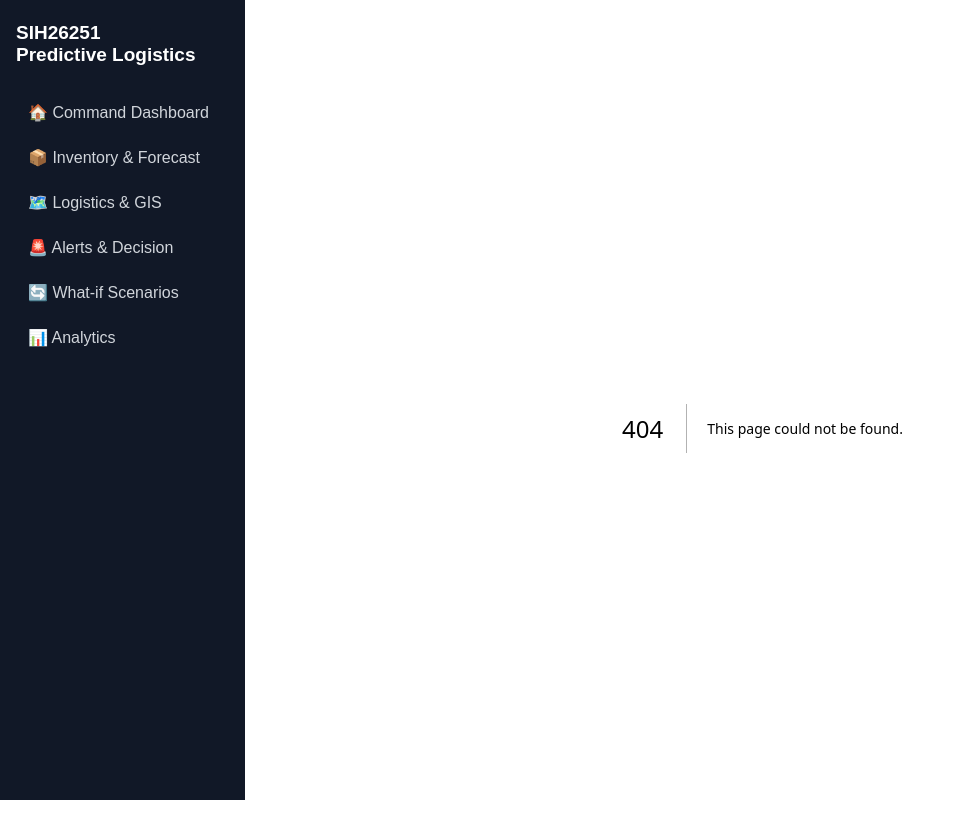
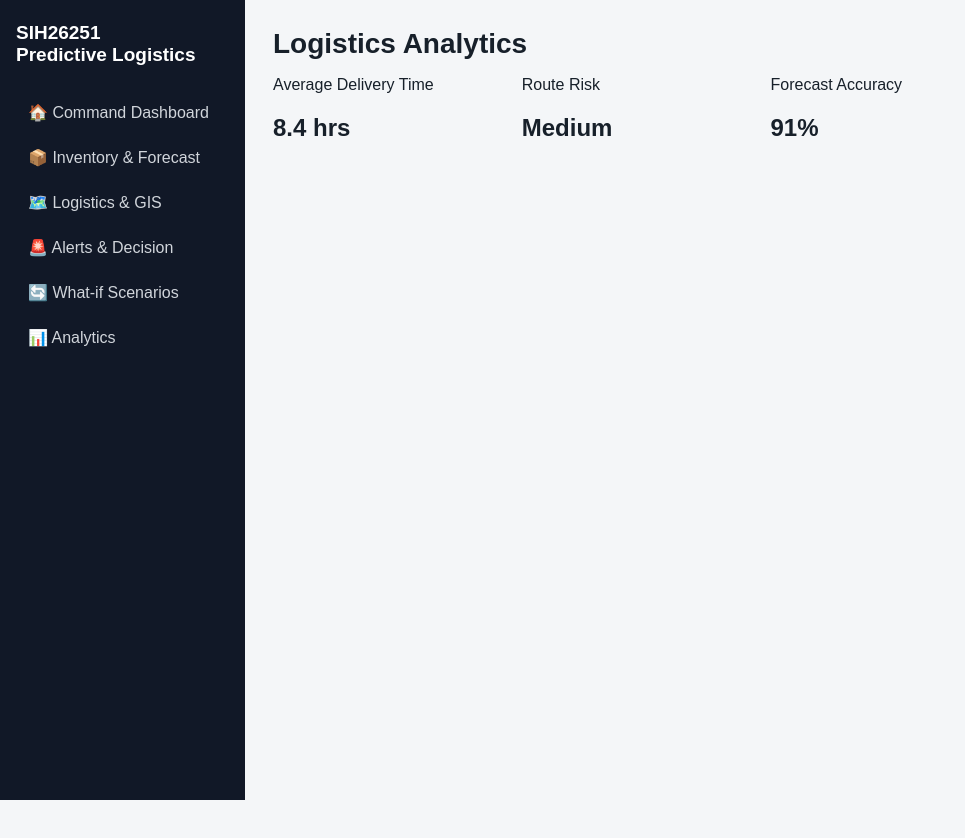
Before and after one commit to jayeshkadam785/SupplyShield-AI, a Next.js app in the folder frontend/: page /analytics in a window 1280 px wide. Before the commit this address had no page. Shown: the top 838 px of the page, without its empty margins (0-965 px from the left). After the commit the page ends 800 px from the top, so only its background shows below. Built offline with nearby package versions, Linux system fonts and the light colour scheme.

Commit message:
Add AnalyticsPage component for logistics analytics

```diff
--- /dev/null
+++ b/frontend/app/analytics/page.tsx
@@ -0,0 +1,26 @@
+export default function AnalyticsPage() {
+  return (
+    <main className="p-6">
+      <h1 className="text-3xl font-bold mb-6">
+        Logistics Analytics
+      </h1>
+
+      <div className="grid grid-cols-1 md:grid-cols-3 gap-4">
+        <div className="rounded-xl border p-5">
+          <p className="text-sm text-gray-500">Average Delivery Time</p>
+          <h2 className="text-2xl font-bold mt-2">8.4 hrs</h2>
+        </div>
+
+        <div className="rounded-xl border p-5">
+          <p className="text-sm text-gray-500">Route Risk</p>
+          <h2 className="text-2xl font-bold mt-2">Medium</h2>
+        </div>
+
+        <div className="rounded-xl border p-5">
+          <p className="text-sm text-gray-500">Forecast Accuracy</p>
+          <h2 className="text-2xl font-bold mt-2">91%</h2>
+        </div>
+      </div>
+    </main>
+  );
+}
```
